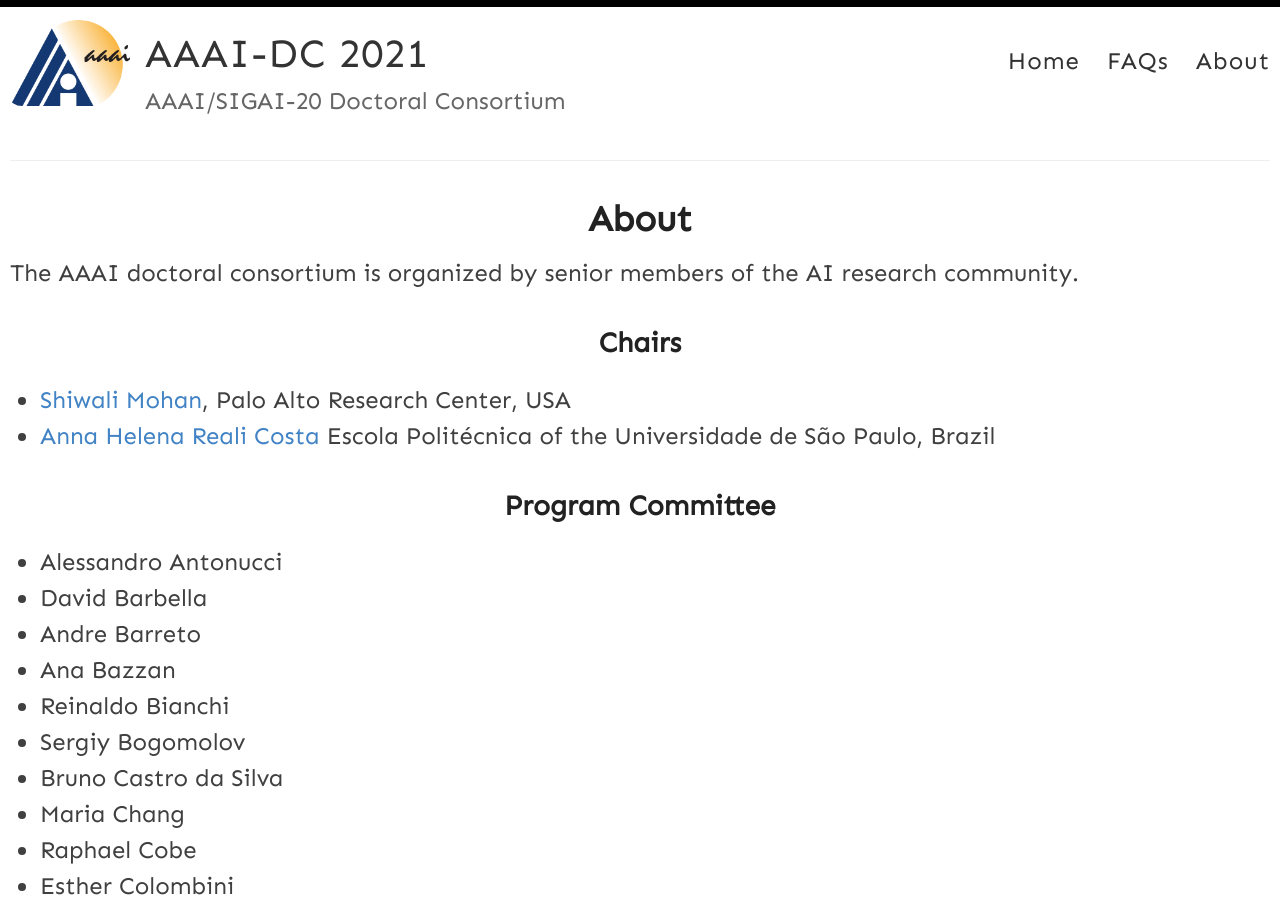
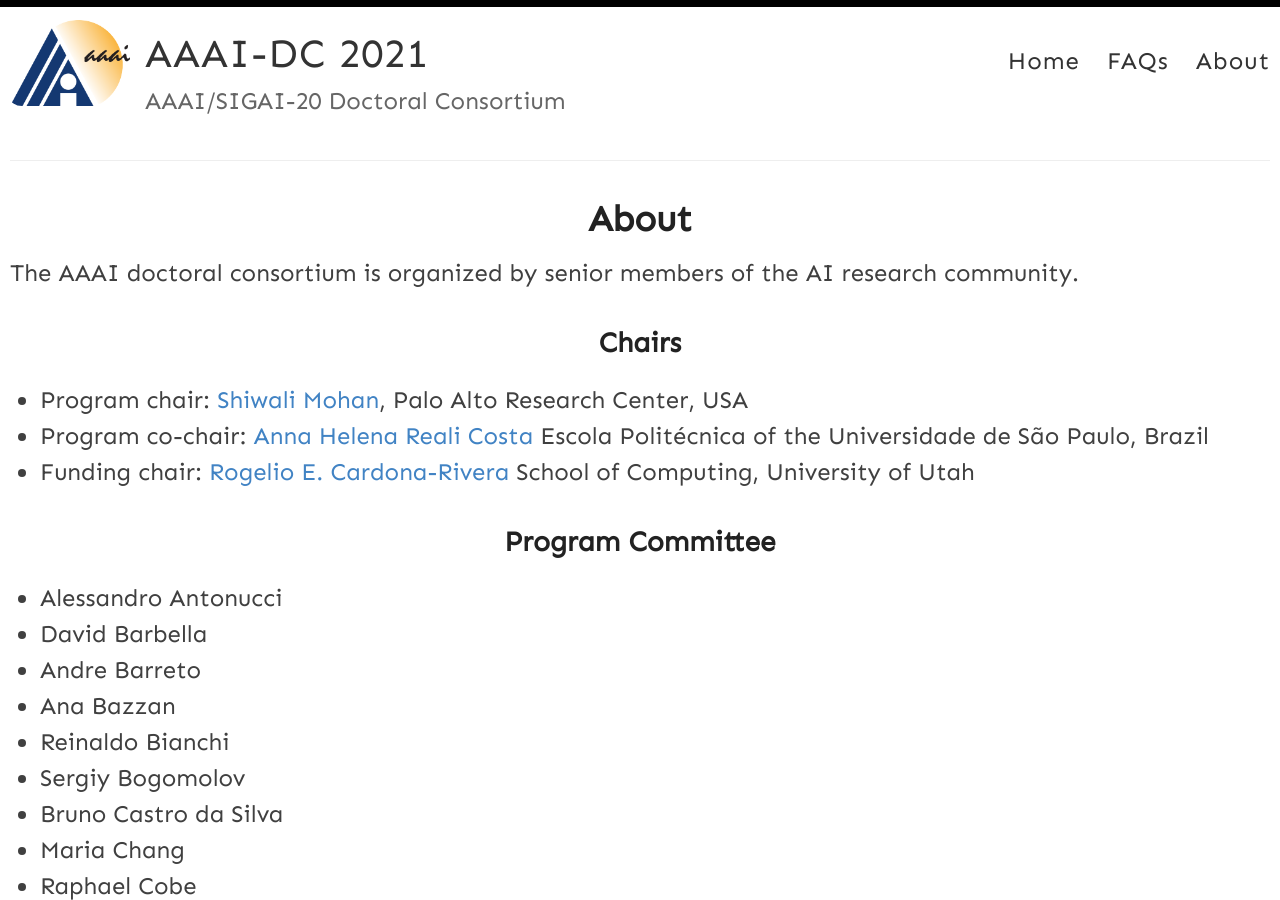
Before and after one commit to anna-reali/dc2021, a Jekyll site: the page built from _pages/about.md, in a window 1280 px wide and 900 px high. Built offline with Jekyll 4.4.1, drawn with Linux system fonts in a browser that asks for light colours.

Commit message:
Update about.md

```diff
--- a/_pages/about.md
+++ b/_pages/about.md
@@ -7,8 +7,10 @@ permalink: /about/
 The AAAI doctoral consortium is organized by senior members of the AI research community.
 
 ### Chairs
-- [Shiwali Mohan](http://www.shiwali.me), Palo Alto Research Center, USA
-- [Anna Helena Reali Costa](https://pcs.usp.br/anna/) Escola Politécnica of the Universidade de São Paulo, Brazil
+- Program chair: [Shiwali Mohan](http://www.shiwali.me), Palo Alto Research Center, USA
+- Program co-chair: [Anna Helena Reali Costa](https://pcs.usp.br/anna/) Escola Politécnica of the Universidade de São Paulo, Brazil
+- Funding chair: [Rogelio E. Cardona-Rivera](http://www.rogel.io/) School of Computing, University of Utah
+
 
 
 ### Program Committee
```
